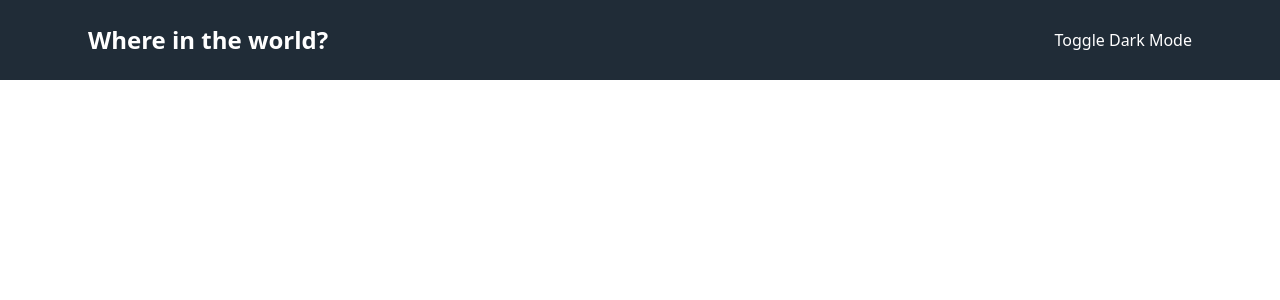
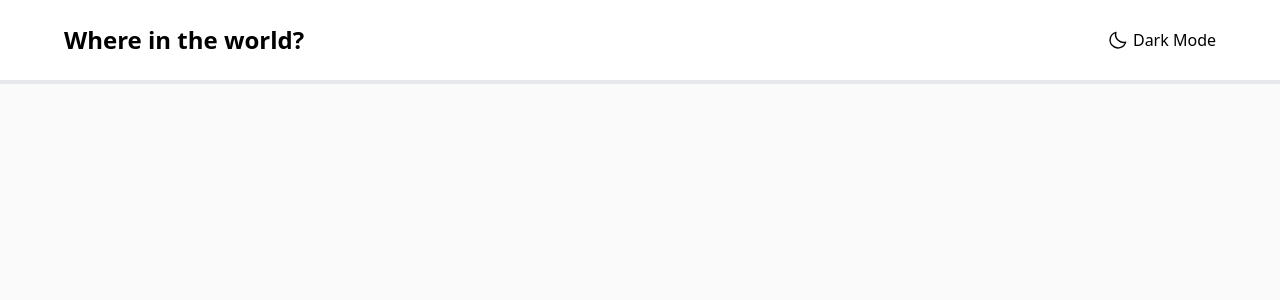
Before and after one commit to vergarapog/restcountries-fe-mentor, a React (Create React App) app: page / in a window 1280 px wide. Shown: the top 300 px of the page. Built offline with nearby package versions, Linux system fonts and the light colour scheme.

Commit message:
finished navbar, added content section beneath navbar, bg change on darkmode complete

```diff
--- a/package.json
+++ b/package.json
@@ -6,6 +6,7 @@
     "@testing-library/jest-dom": "^5.16.5",
     "@testing-library/react": "^13.4.0",
     "@testing-library/user-event": "^13.5.0",
+    "phosphor-react": "^1.4.1",
     "react": "^18.2.0",
     "react-dom": "^18.2.0",
     "react-scripts": "5.0.1",
--- a/src/App.js
+++ b/src/App.js
@@ -4,16 +4,28 @@ import styles from "./style"
 import { useGlobalContext } from "./context"
 
 import Navbar from "./components/Navbar"
+import Home from "./Pages/Home"
 
 const App = () => {
   const { isDarkMode } = useGlobalContext()
   return (
-    <div className={`${isDarkMode ? "dark" : ""}  w-full overflow-hidden`}>
+    <div
+      className={`${
+        isDarkMode ? "dark" : ""
+      }  w-full overflow-hidden h-screen flex flex-col`}
+    >
       <div
-        className={`dark:bg-darkbg dark:text-darktext ${styles.paddingX} ${styles.flexCenter}`}
+        className={`dark:bg-darkelement dark:text-darktext ${styles.paddingX} ${styles.flexCenter} border-b-4 border-gray-200 dark:border-gray-800`}
       >
         <div className={`${styles.boxWidth} `}>
           <Navbar />
+        </div>
+      </div>
+      <div
+        className={`bg-primary grow bg-lightbg dark:bg-darkbg ${styles.flexStart}`}
+      >
+        <div className={`${styles.boxWidth} `}>
+          <Home />
         </div>
       </div>
     </div>
--- /dev/null
+++ b/src/Pages/Home.js
@@ -0,0 +1,7 @@
+import React from "react"
+
+const Home = () => {
+  return <section className=""></section>
+}
+
+export default Home
--- a/src/components/Navbar.js
+++ b/src/components/Navbar.js
@@ -1,17 +1,22 @@
 import React from "react"
 
 import { useGlobalContext } from "../context"
+import { Moon } from "phosphor-react"
 
 const Navbar = () => {
   const { isDarkMode, setIsDarkMode } = useGlobalContext()
 
   return (
-    <nav className="flex p-6 justify-between">
+    <nav className="flex py-6 justify-between">
       <div>
-        <h1 className="font-bold text-2xl">Where in the world?</h1>
+        <h1 className="text-base font-bold md:text-2xl">Where in the world?</h1>
       </div>
-      <button onClick={() => setIsDarkMode(!isDarkMode)}>
-        Toggle Dark Mode
+      <button
+        onClick={() => setIsDarkMode(!isDarkMode)}
+        className="flex items-center space-x-1"
+      >
+        <Moon className="inline-block my-auto" size={"22px"} />{" "}
+        <span>Dark Mode</span>
       </button>
     </nav>
   )
--- a/src/context.js
+++ b/src/context.js
@@ -3,7 +3,7 @@ import React, { useState, useContext } from "react"
 const AppContext = React.createContext()
 
 const AppProvider = ({ children }) => {
-  const [isDarkMode, setIsDarkMode] = useState(true)
+  const [isDarkMode, setIsDarkMode] = useState(false)
 
   return (
     <AppContext.Provider
--- a/tailwind.config.js
+++ b/tailwind.config.js
@@ -7,22 +7,16 @@ module.exports = {
     extend: {
       colors: {
         darkbg: "hsl(207, 26%, 17%)",
+        darktext: "hsl(0, 0%, 100%)",
+        darkelement: "hsl(209, 23%, 22%)",
         lightbg: "hsl(0, 0%, 98%)",
-        darktext: "hsl(0, 0%, 100%)",
         lighttext: "hsl(200, 15%, 8%)",
+        lightelement: "hsl(0, 0%, 100%)",
       },
       fontFamily: {
         poppins: ["Poppins", "sans-serif"],
       },
     },
-    screens: {
-      xs: "480px",
-      ss: "620px",
-      sm: "768px",
-      md: "1060px",
-      lg: "1200px",
-      xl: "1700px",
-    },
   },
   plugins: [],
 }
```
Also changed, not shown: 1 other file (tests, documents, lock files or other folders).
